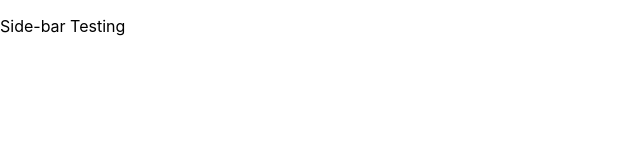
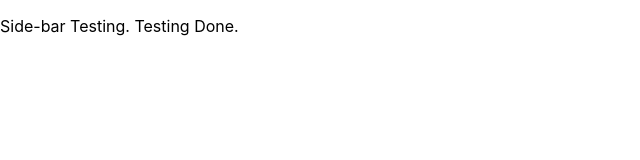
Before and after one commit to rezerve-startup/rezerve, a React (Create React App) app: page / in a window 1280 px wide. Shown: the top 160 px of the page, without its empty margins (0-640 px from the left). Built offline with nearby package versions, Linux system fonts and the light colour scheme.

Commit message:
Oi Steve

```diff
--- a/src/App.js
+++ b/src/App.js
@@ -6,7 +6,7 @@ function App() {
   return (
     <>
       <p>
-        Side-bar Testing
+        Side-bar Testing. Testing Done.
       </p>
     </>
   );
```
